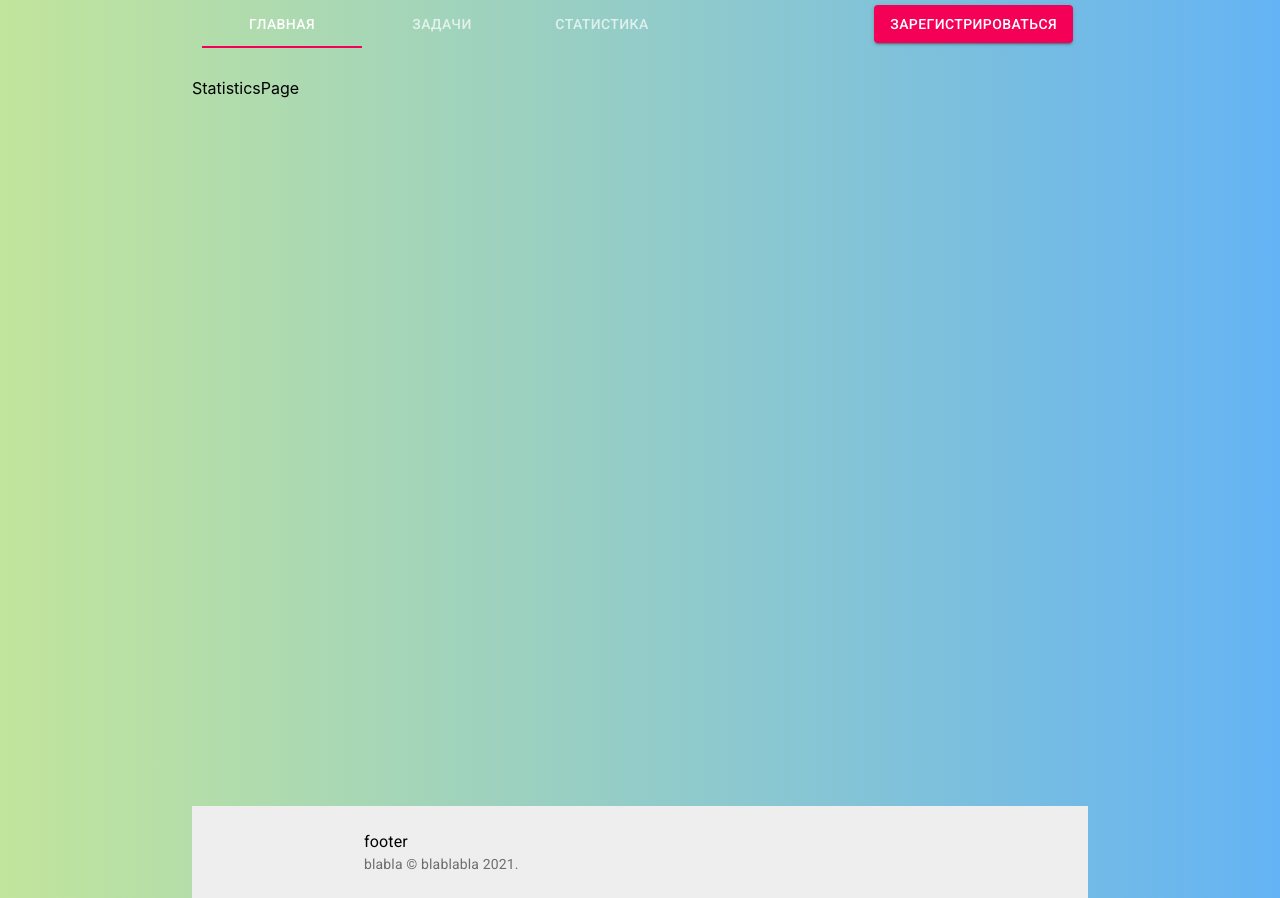
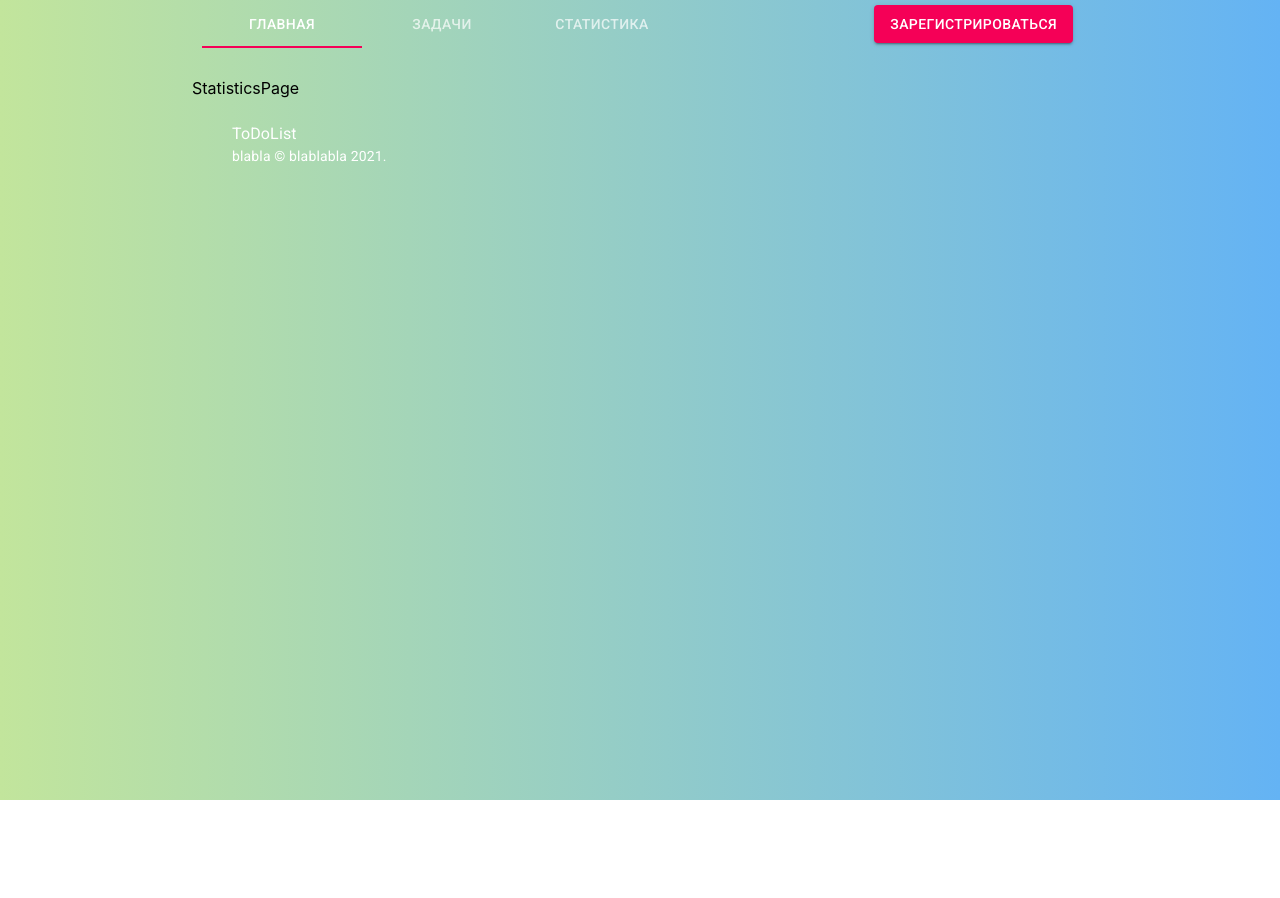
Before and after one commit to mmarkelov/frontend-react-practice, a React (Create React App) app: page /statistics in a window 1280 px wide. After the commit the page ends 800 px from the top, so only its background shows below. Built offline with nearby package versions, Linux system fonts and the light colour scheme.

Commit message:
edit footer style (#7)

```diff
--- a/src/components/Footer/index.js
+++ b/src/components/Footer/index.js
@@ -4,7 +4,7 @@ import Container from "@material-ui/core/Container";
 
 function Copyright() {
   return (
-    <Typography variant="body2" color="textSecondary">
+    <Typography variant="body2">
       {"blabla © blablabla "}
       {new Date().getFullYear()}
       {"."}
@@ -15,17 +15,10 @@ function Copyright() {
 const useStyles = makeStyles((theme) => ({
   root: {
     display: "flex",
-    flexDirection: "column",
-    minHeight: "100vh"
-  },
-
-  footer: {
+    flexDirection: "row",
     padding: theme.spacing(3, 2),
     marginTop: "auto",
-    backgroundColor:
-      theme.palette.type === "light"
-        ? theme.palette.grey[200]
-        : theme.palette.grey[800]
+    color: "white"
   }
 }));
 
@@ -33,9 +26,9 @@ const Footer = () => {
   const classes = useStyles();
   return (
     <div className={classes.root}>
-      <footer className={classes.footer}>
+      <footer>
         <Container maxWidth="sm">
-          <Typography variant="body1">footer</Typography>
+          <Typography variant="body1">ToDoList</Typography>
           <Copyright />
         </Container>
       </footer>
```
